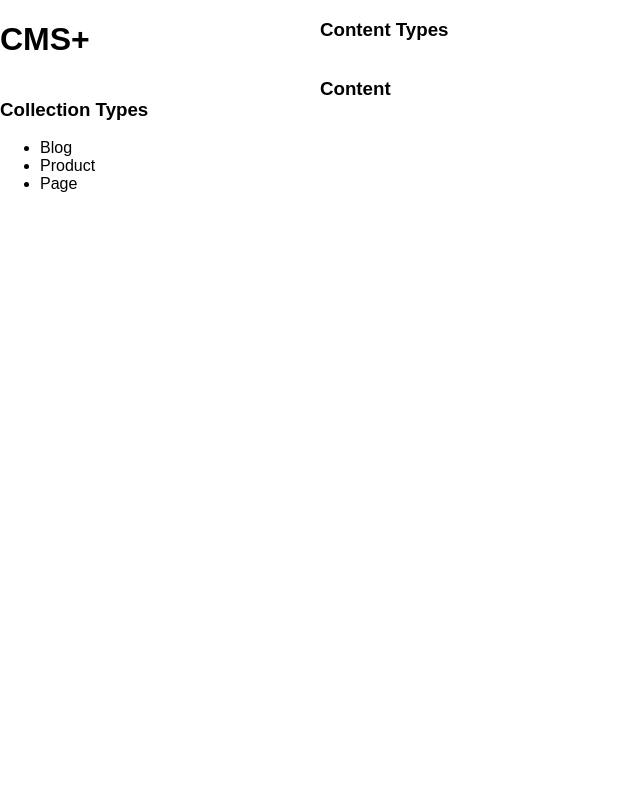
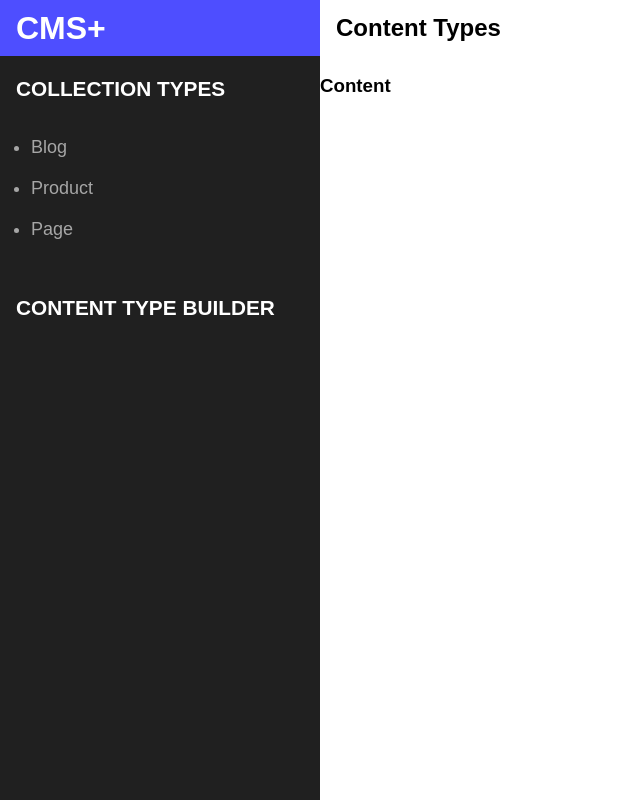
Before and after one commit to samim-hossain-mondal/frontend-FS-eval, a React (Create React App) app: page /home in a window 1280 px wide. Shown: the whole page, without its empty margins (0-640 px from the left). Built offline with nearby package versions, Linux system fonts and the light colour scheme; a web font is replaced by a local one.

Commit message:
feat: make dashboard UI

```diff
--- /dev/null
+++ b/src/components/companyProfile/CompanyProfile.css
@@ -0,0 +1,14 @@
+.company-profile {
+  display: flex;
+  flex-direction: column;
+  width: 100%;
+  height: 100%;
+}
+.company-profile-header {
+  background-color: rgb(255, 255, 255);
+  display: flex;
+  flex-direction: row;
+  align-items: center;
+  padding: 0 1rem;
+  height: 7%;
+}
--- /dev/null
+++ b/src/components/companyProfile/CompanyProfile.jsx
@@ -0,0 +1,15 @@
+import React from 'react';
+import './CompanyProfile.css';
+
+export default function CompanyProfile() {
+  return (
+    <div className="company-profile">
+      <div className='company-profile-header'>
+        <h2>Content Types</h2>
+      </div>
+      <div>
+        <h3>Content</h3>
+      </div>
+    </div>
+  );
+}
--- a/src/components/dashboard/Dashboard.css
+++ b/src/components/dashboard/Dashboard.css
@@ -1,16 +1,59 @@
 .dashboard-page {
   display: flex;
   flex-direction: row;
-  height: 100%;
+  height: 100vh;
   width: 100%;
 }
 
 .container-left {
   display: flex;
   flex-direction: column;
-  background-color: ;
+  background-color: rgb(32, 32, 32);
+  color: white;
   width: 25%;
   height: 100%;
+}
+
+.container-left-header {
+  background-color: rgb(78, 78, 255);
+  display: flex;
+  flex-direction: row;
+  align-items: center;
+  padding: 0 1rem;
+  height: 7%;
+}
+
+.container-left-content {
+  padding: 0 1rem;
+  font-size: large;
+}
+
+.container-left-content > h3 {
+  font-size: 1.3rem;
+}
+
+.container-left-content > ul {
+  padding-top: 5px;
+  padding-left: 15px;
+}
+
+.container-left-content > ul > li {
+  padding: 10px 0;
+  color: rgb(166, 166, 166);
+}
+
+.content-type-builder {
+  display: flex;
+  background-color: rgb(32, 32, 32);
+  padding: 0 1rem;
+  cursor: pointer;
+}
+
+.content-type-builder > h3 {
+  color: white;
+  font-size: 1.3rem;
+  padding-top: 0.5rem;
+  padding-bottom: 0.5rem;
 }
 
 .container-right {
--- a/src/components/dashboard/Dashboard.jsx
+++ b/src/components/dashboard/Dashboard.jsx
@@ -1,29 +1,28 @@
 import React from 'react';
+import CompanyProfile from '../companyProfile/CompanyProfile';
 import './Dashboard.css';
 
 export default function Dashboard() {
   return (
     <div className="dashboard-page">
       <div className="container-left">
-        <div>
+        <div className='container-left-header'>
           <h1>CMS+</h1>
         </div>
-        <div>
-          <h3>Collection Types</h3>
+        <div className='container-left-content'>
+          <h3>COLLECTION TYPES</h3>
           <ul>
             <li>Blog</li>
             <li>Product</li>
             <li>Page</li>
           </ul>
         </div>
+        <div className='content-type-builder'>
+          <h3>CONTENT TYPE BUILDER</h3>
+        </div>
       </div>
       <div className="container-right">
-        <div>
-          <h3>Content Types</h3>
-        </div>
-        <div>
-          <h3>Content</h3>
-        </div>
+        <CompanyProfile />
       </div>
     </div>
   );
--- a/src/pages/register/Register.css
+++ b/src/pages/register/Register.css
@@ -59,7 +59,7 @@ margin-left: 10%;
   border: none;
   margin-top: 3%;
   margin-bottom: 3%;
-  color: rgb(166, 166, 166);;
+  color: rgb(166, 166, 166);
 }
 
 .register-form-input > label {
```
